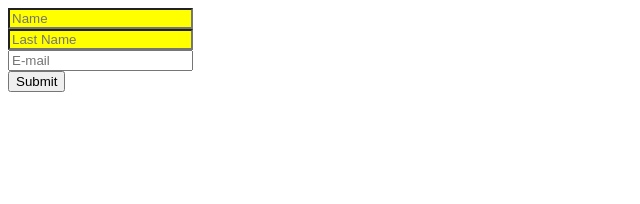
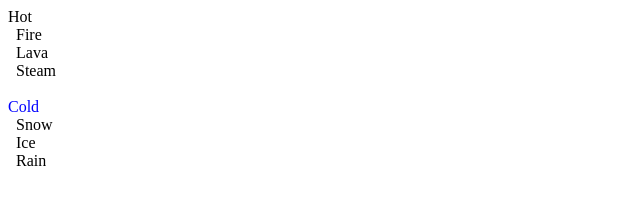
Before and after one commit to michaelkevinalabi/JQuery, a plain HTML site: page index.html in a window 1280 px wide. Shown: the whole page, without its empty margins (0-640 px from the left). Drawn offline with Linux system fonts and the light colour scheme.

Commit message:
traversing by first, last, next and prev

```diff
--- a/css/style.css
+++ b/css/style.css
@@ -1,4 +1,7 @@
 .highlight {
-    color: #F00;
-    background-color: #FF0;
+    color: #00F;
 }
+
+.item {
+    margin-left: 8px;
+}
--- a/index.html
+++ b/index.html
@@ -6,13 +6,18 @@
 </head>
     <body>
         <div id="container">
-            <input type="text" placeholder="Name" required></input>
-        <br>
-         <input type="text" placeholder="Last Name" required></input>
-    <br>
-     <input type="text" placeholder="E-mail"></input>
-<br>
-<button>Submit</button>
+            <div class="title">Hot</div>
+        <div class="hot">
+            <div class="item non-solid">Fire</div>
+            <div class="item solid">Lava</div>
+            <div class="item non-solid">Steam</div>
+            <br>
+            <div class="title">Cold</div>
+        <div class="cold">
+            <div class="item non-solid">Snow</div>
+            <div class="item solid">Ice</div>
+            <div class="item non-solid">Rain</div>
+            </div>
           </div>
     </body>
 </html>
--- a/js/main.js
+++ b/js/main.js
@@ -1,3 +1,8 @@
 $(document).ready(function(){
-  $('#container input[placeholder*=Name]').addClass('highlight');
+    $('#container')
+        .find('.hot')
+        .children()
+        .last()
+        .prev()
+        .addClass('highlight');
 });
```
